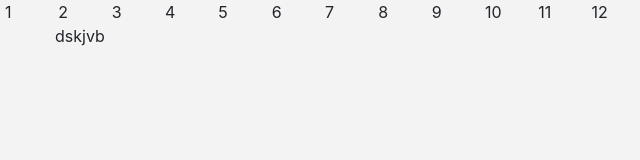
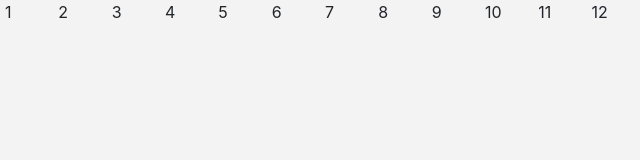
Before and after one commit to jcduplan-mms/test-technique-opus-domus, a website: page index.html in a window 1280 px wide. Shown: the full height of the page, 0-640 px from the left. Drawn offline with Linux system fonts and the light colour scheme.

Commit message:
update index.html

```diff
--- a/index.html
+++ b/index.html
@@ -88,7 +88,8 @@
     </div>
 </div>
 <div class="container">
-    dskjvb
+
+
 </div>
 </body>
 </html>
```
